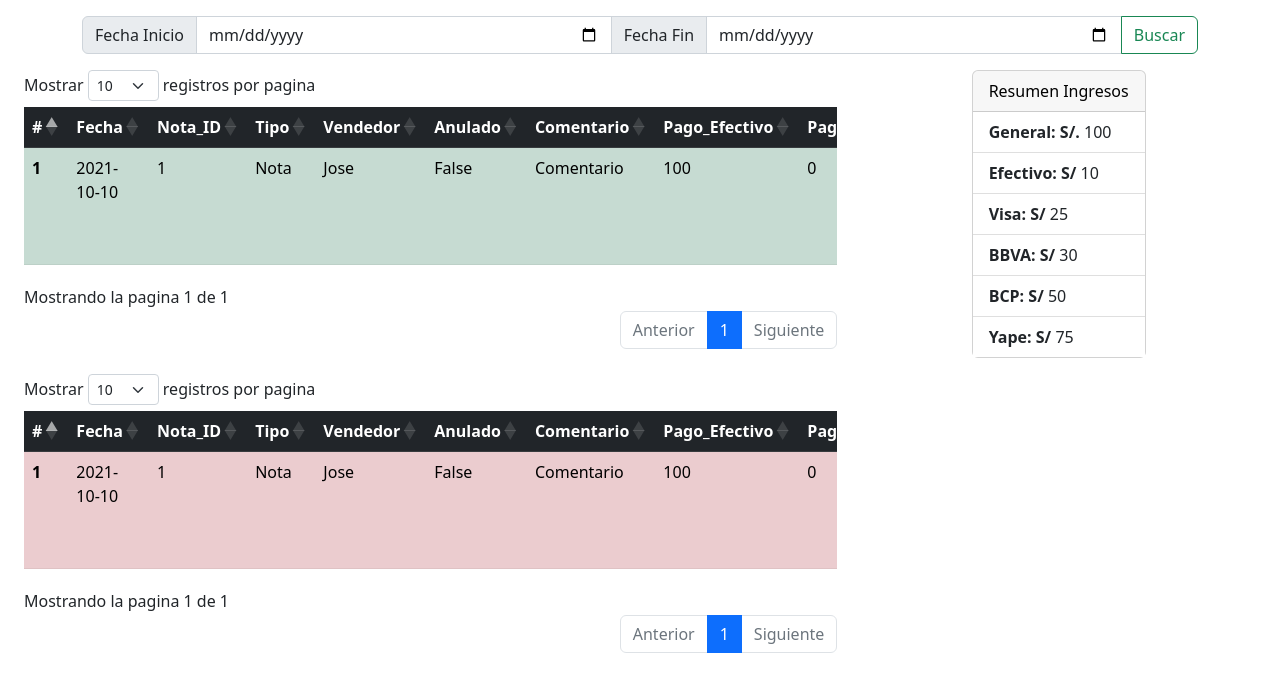
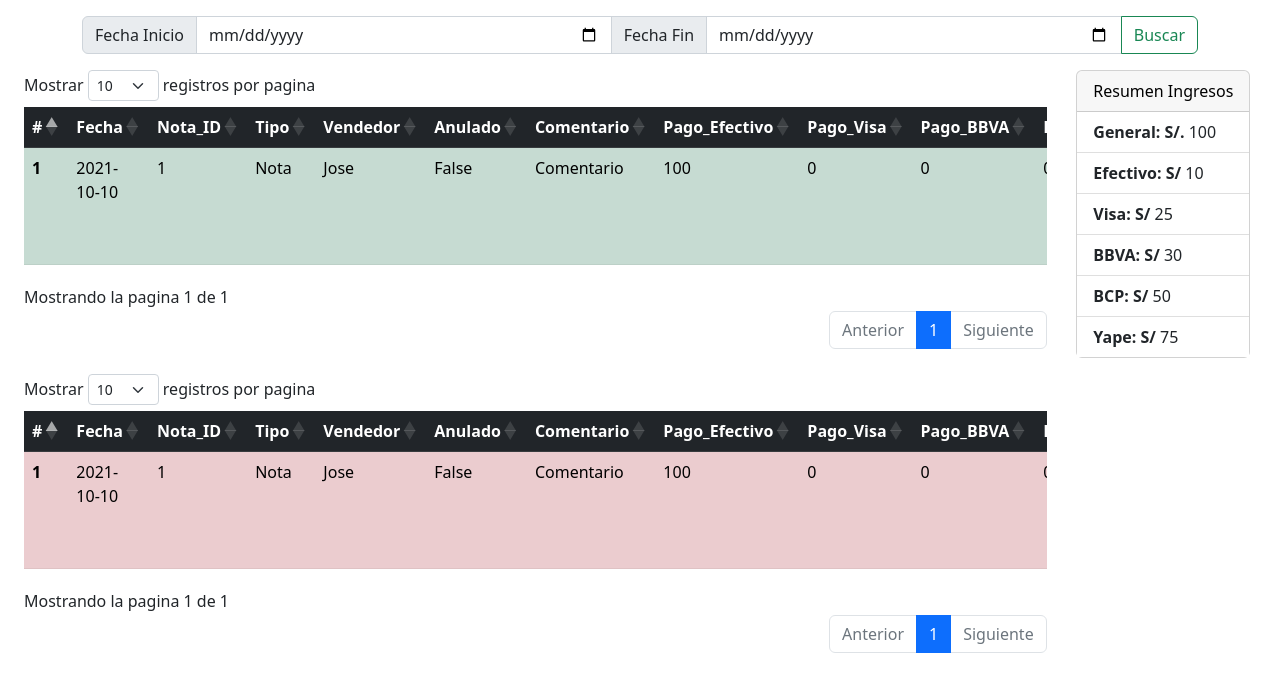
Before and after one commit to aelvismorales/SistemaVentasFlask, a Flask app: page /ver-ingresos-salidas in a window 1280 px wide. Shown: the top 692 px of the page. Run offline with Flask 3, Linux system fonts and the light colour scheme; data that the repository does not hold is empty; parts of the project's set-up code (start-up, migrations or seed data) failed here and were passed over; some libraries are stand-ins or nearby versions.

Commit message:
refactor visualizacion mobil

```diff
--- a/app/views/templates/ver_ingresos_salidas.html
+++ b/app/views/templates/ver_ingresos_salidas.html
@@ -56,7 +56,7 @@
     <!-- Contenedor Tabla de Contenido e Resumen-->
     <div class="container-fluid">
         <div class="row row-cols-2">
-            <div class="col-12 col-xl-8">
+            <div class="col-12 col-xl-10">
                 <!-- Tabla Contenido Resumen Ingresos-->
                 <div class="table-responsive" >
                     <table class="table table-success table-striped" id="tabla-contenido-ingresos">
@@ -100,7 +100,7 @@
                     </table>
                 </div>
             </div>
-            <div class="col-12 col-xl-4 order-2  order-xl-1 d-flex justify-content-center" style="max-height: 350px;">
+            <div class="col-12 col-xl-2 order-2  order-xl-1 d-flex justify-content-center" style="max-height: 350px;">
                 <!-- Resumen Ingresos-->
                 <div class="card text-black  mb-3" style="max-width: 18rem;" id ="resumen-ingresos">
                     <div class="card-header">Resumen Ingresos</div>
@@ -116,7 +116,7 @@
                     </div>
                 </div>
             </div>
-            <div class="col-12 col-xl-8 order-1 order-xl-2">
+            <div class="col-12 col-xl-10 order-1 order-xl-2">
                 <!-- Tabla Contenido Resumen Egresos-->
                 <div class="table-responsive" >
                     <table class="table table-danger table-striped" id="tabla-contenido-egresos">
```
